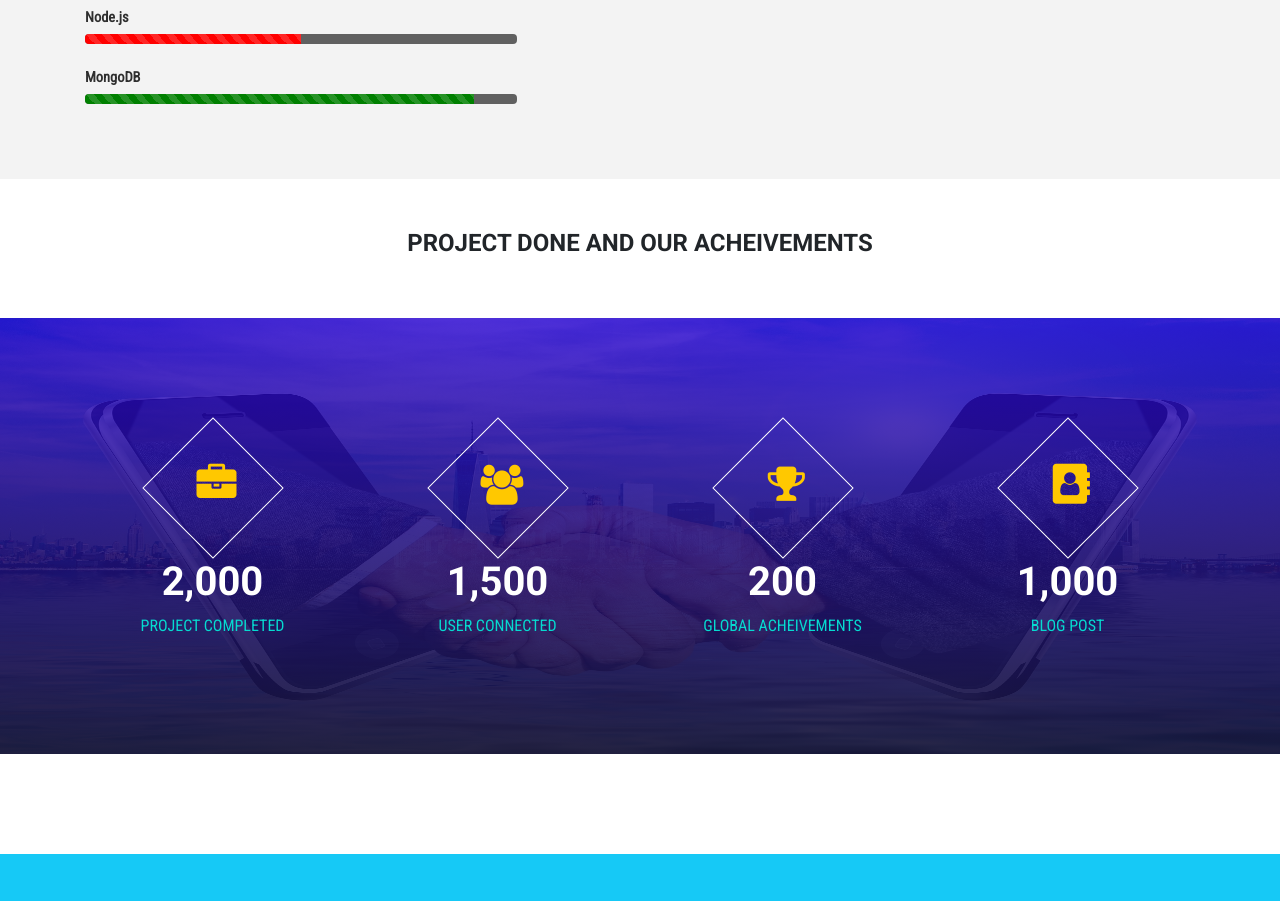
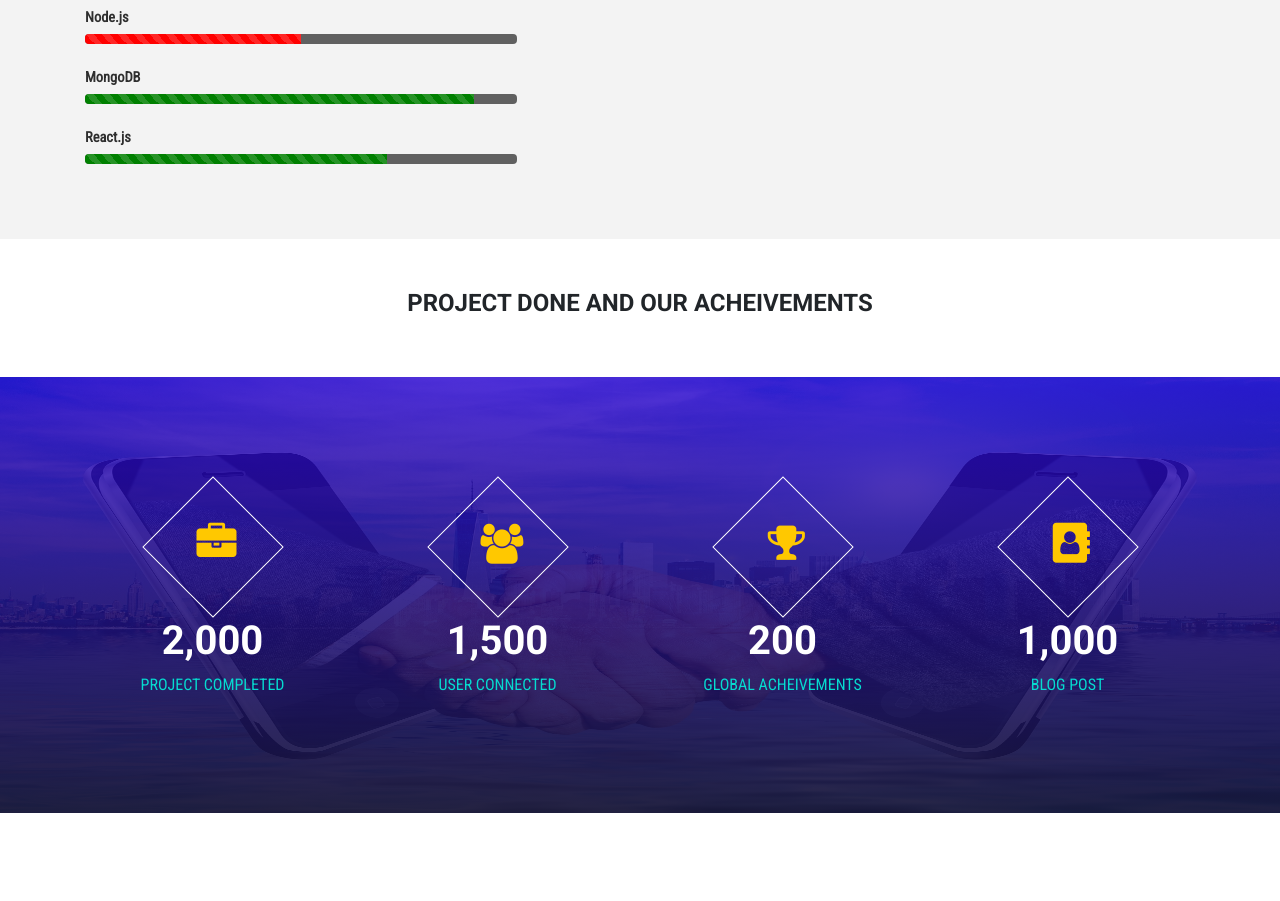
Before and after one commit to TECHNICALHARI/collegeproject.github.io, a plain HTML site: page index.html in a window 1280 px wide. Shown: the part 1765-2666 px from the top of the page. Drawn offline with nearby package versions, Linux system fonts and the light colour scheme; a script that the page names is missing; a web font is replaced by a local one.

Commit message:
Update index.html

```diff
--- a/index.html
+++ b/index.html
@@ -166,6 +166,13 @@
                         <div class="progress">
                             <div class="progress-bar progress-bar-striped " role="progressbar" aria-valuenow="90"
                                 aria-valuemin="0" aria-valuemax="100" style="width:90%;background-color:green"></div>
+                        </div>
+                    </div>
+                     <div class="names my-3">
+                        <h1>React.js</h1>
+                        <div class="progress">
+                            <div class="progress-bar progress-bar-striped " role="progressbar" aria-valuenow="90"
+                                aria-valuemin="0" aria-valuemax="100" style="width:70%;background-color:green"></div>
                         </div>
                     </div>
                 </div>
```
